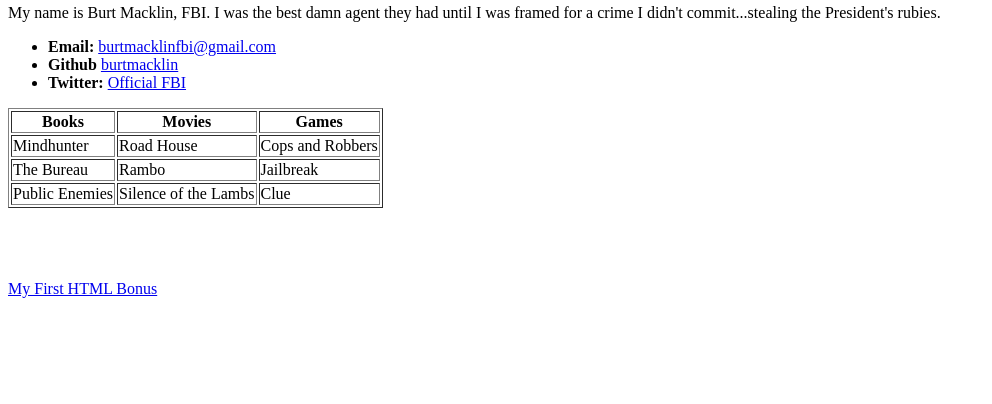
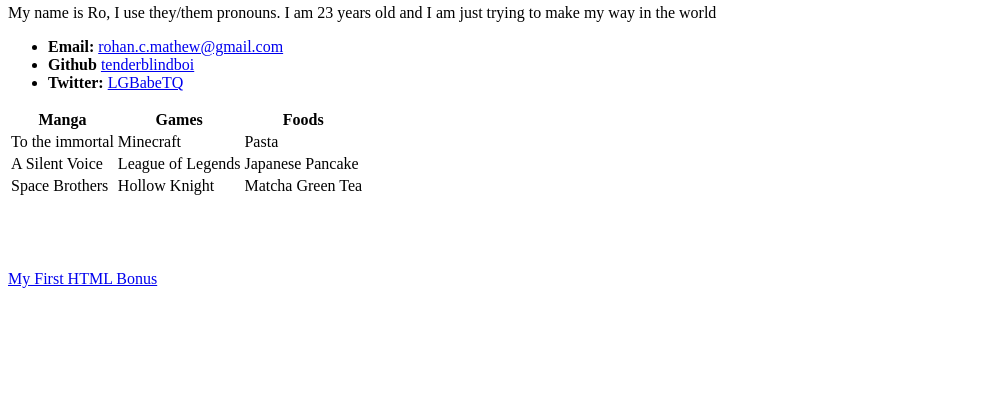
Before and after one commit to Tenderblindboi/Tenderblindboi.github.io, a plain HTML site: page index.html in a window 1280 px wide. Shown: the part 396-800 px from the top of the page, without its empty margins (0-992 px from the left). Drawn offline with Linux system fonts and the light colour scheme.

Commit message:
Update index.html

```diff
--- a/index.html
+++ b/index.html
@@ -5,49 +5,61 @@
   <title>Activity 1: Basic HTML Bio</title>
 </head>
 
+
+
 <body>
 
-  <h1>Burt Macklin</h1>
+	<h1>
+		Ro Mathew
 
-  <img src="https://thehill.com/sites/default/files/styles/thumb_small_article/public/blogs/maklinburt05102017youtube.jpg?itok=LLLGOy46" alt="Burt Macklin">
 
-  <p>My name is Burt Macklin, FBI. I was the best damn agent they had until I was framed
-    for a crime I didn't commit...stealing the President's rubies.
-  </p>
+	</h1>
 
-  <ul>
-    <li><strong>Email: </strong> <a href="#">burtmacklinfbi@gmail.com</a></li>
-    <li><strong>Github </strong> <a href="#">burtmacklin</a></li>
-    <li><strong>Twitter: </strong> <a href="#">Official FBI</a></li>
+	<img src="https://cosplayfu-website.s3.amazonaws.com/_Upload/b/77701-Luz-Cosplay-from-The-Owl-House.jpg">
+
+	<p>
+		My name is Ro, I use they/them pronouns. I am 23 years old and I am just trying to make my way in the world
+
+
+	</p>
+
+
+	<ul>
+    <li><strong>Email: </strong> <a href="#">rohan.c.mathew@gmail.com</a></li>
+    <li><strong>Github </strong> <a href="#">tenderblindboi</a></li>
+    <li><strong>Twitter: </strong> <a href="#">LGBabeTQ</a></li>
   </ul>
 
-  <table border="1">
+
+
+  <table>
     <tr>
-      <th>Books</th>
-      <th>Movies</th>
+      <th>Manga</th>
       <th>Games</th>
+      <th>Foods</th>
     </tr>
     <tr>
-      <td>Mindhunter</td>
-      <td>Road House</td>
-      <td>Cops and Robbers</td>
+      <td>To the immortal</td>
+      <td>Minecraft</td>
+      <td>Pasta</td>
     </tr>
     <tr>
-      <td>The Bureau</td>
-      <td>Rambo</td>
-      <td>Jailbreak</td>
+      <td>A Silent Voice</td>
+      <td>League of Legends</td>
+      <td>Japanese Pancake</td>
     </tr>
     <tr>
-      <td>Public Enemies</td>
-      <td>Silence of the Lambs</td>
-      <td>Clue</td>
+      <td>Space Brothers</td>
+      <td>Hollow Knight</td>
+      <td>Matcha Green Tea</td>
     </tr>
   </table>
 
-  <br><br><br><br>
+<br><br><br><br>
 
   <!-- Bonus link to last class page -->
-  <a href="../../../../1/Activities/04-Stu_MyFirst_HTML/Solved/my-first-bonus.html">My First HTML Bonus</a>
+  <a href="../../../../1/Activities/01-Stu_InspectLastActivity/Unsolved/my-first.html">My First HTML Bonus</a>
+
 
 </body>
 
```
